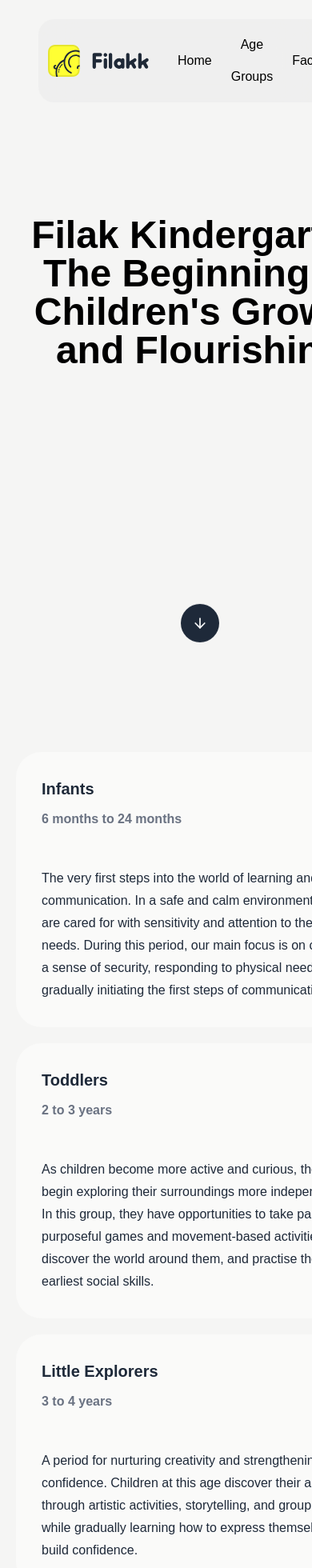
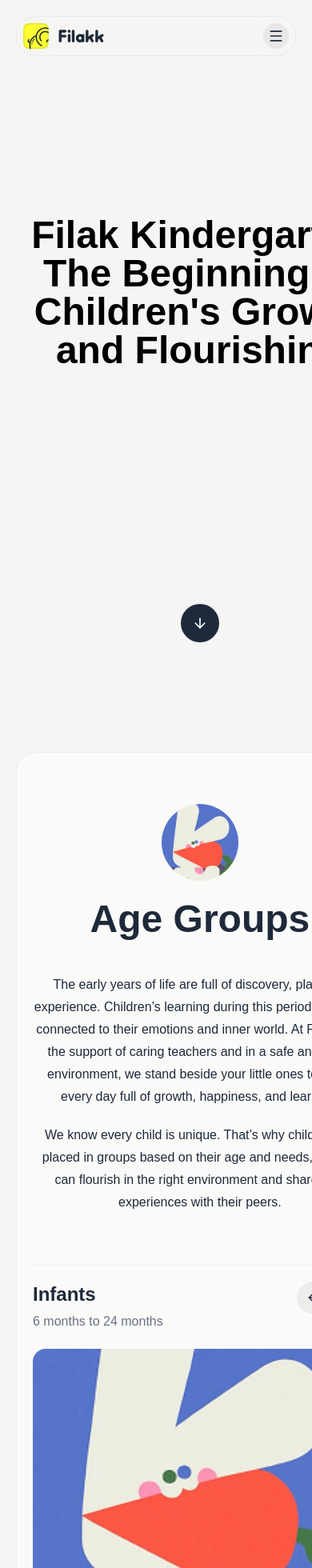
Before and after one commit to alireza-hooshangi/filak, a Next.js app: page /en in a window 390 px wide. Shown: the top 1960 px of the page at 80% size. Built offline with nearby package versions, Linux system fonts and the light colour scheme; a web font is replaced by a local one.

Commit message:
updated age groups and added mobile menu

```diff
--- a/app/globals.css
+++ b/app/globals.css
@@ -10,10 +10,12 @@
 	--fg-subtle: var(--color-gray-500);
 
 	/* Border */
-	--border: rgb(0 0 0 / 5%);
+	--border: rgb(0 0 0 / 10%);
+	--border-subtle: rgb(0 0 0 / 5%);
 
 	/* Brand */
-	--brand: var(--color-violet-500);
+	--brand-primary: #ffff33;
+	--brand-secondary: var(--color-violet-500);
 
 	/* Special */
 	--nav: rgb(235 235 235 / 60%);
@@ -27,10 +29,10 @@
 	--color-fg-subtle: var(--fg-subtle);
 
 	--color-border: var(--border);
+	--color-border-subtle: var(--border-subtle);
 
-	--color-primary: var(--primary);
-	--color-secondary: var(--secondary);
-	--color-tertiary: var(--tertiary);
+	--color-brand-primary: var(--brand-primary);
+	--color-brand-secondary: var(--brand-secondary);
 
 	--color-nav: var(--nav);
 }
@@ -39,6 +41,11 @@
 @utility text-heading-sm {
 	font-size: 24px;
 	line-height: 32px;
+}
+
+@utility text-heading-md {
+	font-size: 32px;
+	line-height: 1;
 }
 
 @utility text-heading-lg {
@@ -69,6 +76,11 @@
 :lang(fa) {
 	.text-heading-sm {
 		font-size: 32px;
+		line-height: 1;
+	}
+
+	.text-heading-md {
+		font-size: 40px;
 		line-height: 1;
 	}
 
--- a/components/layout/AgeGroupsContent.tsx
+++ b/components/layout/AgeGroupsContent.tsx
@@ -82,24 +82,35 @@ export default function AgeGroupsContent({
 
 	return (
 		<section id="age-groups" className="px-5 pt-24 lg:px-12 lg:pt-60">
-			<div className="mx-auto max-w-240">
+			<div className="mx-auto max-w-240 ">
 				{/* Desktop */}
-				<div className="hidden rounded-[48px] bg-bg-secondary border border-border p-12 lg:block">
-					<header>
-						<h2 className={`text-fg text-heading-lg font-strong`}>
+				<div className="hidden md:flex flex-col rounded-[48px] bg-bg-secondary border border-border-subtle px-12">
+					<header className="flex flex-col py-12 space-y-12">
+						<div className="grid grid-cols-[1fr_auto] gap-12">
+							<h2
+								className={`text-fg text-heading-lg font-strong`}
+							>
 								{content.title}
 							</h2>
-
-						<div className="mt-14 max-w-6xl space-y-7 text-body-sm font-subtle text-fg">
+							<div className="relative aspect-square overflow-hidden rounded-full h-full">
+								<Image
+									src={images[activeGroup.id]}
+									alt=""
+									fill
+									sizes="40vw"
+									className="object-cover"
+								/>
+							</div>
+						</div>
+						<div className="max-w-6xl space-y-7 text-body-md font-subtle text-fg">
 							{content.intro.map((paragraph) => (
 								<p key={paragraph}>{paragraph}</p>
 							))}
 						</div>
 					</header>
 
-					<div className="my-14 h-px bg-border" />
-
-					<div className="flex items-center justify-between gap-8">
+					<div className="flex flex-col py-12 space-y-24 border-t border-border">
+						<div className="flex items-start justify-between gap-8">
 							<div
 								role="tablist"
 								aria-label={content.title}
@@ -153,7 +164,6 @@ export default function AgeGroupsContent({
 									radius="full"
 									onClick={previousGroup}
 									aria-label={content.previous}
-								className="transition-opacity hover:opacity-70"
 								>
 									{isRtl ? (
 										<ArrowRight className="w-4 h-4" />
@@ -171,7 +181,6 @@ export default function AgeGroupsContent({
 									radius="full"
 									onClick={nextGroup}
 									aria-label={content.next}
-								className="transition-opacity hover:opacity-70"
 								>
 									{isRtl ? (
 										<ArrowLeft className="w-4 h-4" />
@@ -182,7 +191,6 @@ export default function AgeGroupsContent({
 							</div>
 						</div>
 
-					<div className="mt-24 overflow-hidden">
 						<AnimatePresence
 							initial={false}
 							mode="wait"
@@ -202,23 +210,25 @@ export default function AgeGroupsContent({
 									duration: reduceMotion ? 0 : 0.35,
 									ease: [0.22, 1, 0.36, 1],
 								}}
-								className="grid grid-cols-2 items-end gap-20"
+								className="grid grid-cols-[1fr_336px] justify-between gap-12"
 							>
-								<div>
-									<h3 className="text-2xl font-bold text-fg">
+								<div
+									className={`flex flex-col justify-between max-w-sm gap-16`}
+								>
+									<div className={`flex flex-col space-y-1`}>
+										<h3 className="text-heading-md font-strong text-fg">
 											{activeGroup.label}
 										</h3>
-
-									<p className="mt-3 font-semibold text-fg-subtle">
+										<p className="text-body-md font-subtle text-fg-subtle">
 											{activeGroup.age}
 										</p>
-
-									<p className="mt-20 max-w-xl text-lg leading-8 text-fg">
+									</div>
+									<p className="text-body-sm font-subtle text-fg">
 										{activeGroup.description}
 									</p>
 								</div>
 
-								<div className="relative aspect-square overflow-hidden rounded-3xl">
+								<div className="relative aspect-square w-full min-h-full overflow-hidden rounded-3xl">
 									<Image
 										src={images[activeGroup.id]}
 										alt=""
@@ -233,25 +243,116 @@ export default function AgeGroupsContent({
 				</div>
 
 				{/* Mobile */}
-				<div className="space-y-5 lg:hidden">
-					{content.groups.map((group) => (
-						<article
-							key={group.id}
-							className="rounded-4xl bg-bg-secondary p-8"
+				<div className="flex flex-col justify-center rounded-3xl bg-bg-secondary border border-border-subtle px-5 md:hidden">
+					<header className="flex flex-col max-w-xl mx-auto w-full justify-center py-16 space-y-10">
+						<div className="flex flex-col items-center space-y-5">
+							<div className="relative aspect-square overflow-hidden rounded-full w-full max-w-24">
+								<Image
+									src={images[activeGroup.id]}
+									alt=""
+									fill
+									sizes="40vw"
+									className="object-cover"
+								/>
+							</div>
+							<h2
+								className={`text-fg text-heading-lg md:text-heading-lg font-strong`}
 							>
-							<h3 className="text-xl font-bold text-fg">
-								{group.label}
+								{content.title}
+							</h2>
+						</div>
+						<div className="max-w-6xl flex flex-col justify-center text-center space-y-5 text-body-sm font-subtle text-fg">
+							{content.intro.map((paragraph) => (
+								<p key={paragraph}>{paragraph}</p>
+							))}
+						</div>
+					</header>
+
+					<div className="flex flex-col py-5 space-y-5 border-t border-border-subtle overflow-hidden">
+						<div className="flex items-start justify-between gap-8">
+							<div className={`flex flex-col space-y-1`}>
+								<h3 className="text-heading-sm font-strong text-fg">
+									{activeGroup.label}
 								</h3>
+								<p className="text-body-sm font-subtle text-fg-subtle">
+									{activeGroup.age}
+								</p>
+							</div>
+							<div className="flex shrink-0 gap-2">
+								<Button
+									lang={lang}
+									iconOnly
+									variant="subtle"
+									color="secondary"
+									size="md"
+									radius="full"
+									onClick={previousGroup}
+									aria-label={content.previous}
+								>
+									{isRtl ? (
+										<ArrowRight className="w-4 h-4" />
+									) : (
+										<ArrowLeft className="w-4 h-4" />
+									)}
+								</Button>
 
-							<p className="mt-3 font-semibold text-fg-subtle">
-								{group.age}
+								<Button
+									lang={lang}
+									iconOnly
+									variant="subtle"
+									color="secondary"
+									size="md"
+									radius="full"
+									onClick={nextGroup}
+									aria-label={content.next}
+								>
+									{isRtl ? (
+										<ArrowLeft className="w-4 h-4" />
+									) : (
+										<ArrowRight className="w-4 h-4" />
+									)}
+								</Button>
+							</div>
+						</div>
+
+						<AnimatePresence
+							initial={false}
+							mode="wait"
+							custom={visualDirection}
+						>
+							<motion.article
+								key={activeGroup.id}
+								id={`age-panel-${activeGroup.id}`}
+								role="tabpanel"
+								aria-labelledby={`age-tab-${activeGroup.id}`}
+								custom={visualDirection}
+								variants={panelVariants}
+								initial="enter"
+								animate="center"
+								exit="exit"
+								transition={{
+									duration: reduceMotion ? 0 : 0.35,
+									ease: [0.22, 1, 0.36, 1],
+								}}
+								className="flex flex-col space-y-5"
+							>
+								<div className="relative aspect-4/3 w-full min-h-full overflow-hidden rounded-2xl">
+									<Image
+										src={images[activeGroup.id]}
+										alt=""
+										fill
+										sizes="40vw"
+										className="object-cover"
+									/>
+								</div>
+								<div className={`flex`}>
+									<p className="text-body-sm font-subtle text-fg">
+										{activeGroup.description}
 									</p>
-
-							<p className="mt-12 leading-7 text-fg">
-								{group.description}
-							</p>
-						</article>
-					))}
+								</div>
+							</motion.article>
+						</AnimatePresence>
+					</div>
 				</div>
 			</div>
 		</section>
--- a/components/layout/Header.tsx
+++ b/components/layout/Header.tsx
@@ -2,6 +2,7 @@ import Link from "next/link";
 
 import LanguageSwitcher from "@/components/ui/LanguageSwitcher";
 import Logo from "@/components/branding/Logo";
+import MobileHeaderMenu from "@/components/layout/MobileHeaderMenu";
 import { getDictionary, type Locale } from "@/lib/i18n";
 import Button from "../ui/Button";
 
@@ -12,7 +13,7 @@ type HeaderProps = {
 const navigationItems = [
 	{
 		key: "home",
-		path: "",
+		path: "/",
 	},
 	{
 		key: "ageGroups",
@@ -20,23 +21,23 @@ const navigationItems = [
 	},
 	{
 		key: "facilities",
-		path: "/facilities",
+		path: "#facilities",
 	},
 	{
 		key: "about",
-		path: "/about",
+		path: "#about",
 	},
 	{
 		key: "gallery",
-		path: "/gallery",
+		path: "#gallery",
 	},
 	{
 		key: "enroll",
-		path: "/enroll",
+		path: "#enroll",
 	},
 	{
 		key: "contact",
-		path: "/contact",
+		path: "#contact",
 	},
 ] as const;
 
@@ -44,28 +45,37 @@ export default function Header({ lang }: HeaderProps) {
 	const dictionary = getDictionary(lang);
 
 	return (
-		<header
-			dir="ltr"
-			className="fixed grid inset-x-0 top-0 z-50 py-6 px-12"
-		>
-			<div className="mx-auto w-full grid max-w-240 bg-nav p-3 rounded-[20px] grid-cols-[auto_1fr_auto] backdrop-blur-xl">
+		<header dir="ltr" className="fixed inset-x-0 top-0 z-50">
+			<MobileHeaderMenu
+				lang={lang}
+				homeLabel={dictionary.navigation.home}
+				dashboardLabel={dictionary.navigation.dashboard}
+				navigationItems={navigationItems.map((item) => ({
+					key: item.key,
+					href: `/${lang}${item.path}`,
+					label: dictionary.navigation[item.key],
+				}))}
+			/>
+
+			<div className="hidden px-12 py-6 lg:block">
+				<div className="mx-auto grid w-full max-w-240 grid-cols-[auto_1fr_auto] rounded-[20px] bg-nav p-3 backdrop-blur-xl">
 					<Link
 						href={`/${lang}`}
 						aria-label={dictionary.navigation.home}
-					className="transition-opacity hover:opacity-80 flex items-center justify-center"
+						className="flex items-center justify-center transition-opacity hover:opacity-80"
 					>
 						<Logo lang={lang} className="h-10 w-auto" />
 					</Link>
 					<nav aria-label="Primary navigation">
 						<ul
 							dir={lang === "fa" ? "rtl" : "ltr"}
-						className="flex items-center gap-6 justify-between px-9"
+							className="flex items-center justify-between gap-6 px-9"
 						>
 							{navigationItems.map((item) => (
 								<li key={item.key}>
 									<Link
 										href={`/${lang}${item.path}`}
-									className={`transition-opacity flex leading-10 text-center hover:opacity-60 text-foreground ${lang === "fa" ? "font-bold text-xl" : "font-medium text-base"}`}
+										className={`flex text-center leading-10 text-foreground transition-opacity hover:opacity-60 ${lang === "fa" ? "text-xl font-bold" : "text-base font-medium"}`}
 									>
 										{dictionary.navigation[item.key]}
 									</Link>
@@ -85,6 +95,7 @@ export default function Header({ lang }: HeaderProps) {
 						</Button>
 					</div>
 				</div>
+			</div>
 		</header>
 	);
 }
--- /dev/null
+++ b/components/layout/MobileHeaderMenu.tsx
@@ -0,0 +1,210 @@
+"use client";
+
+import { useEffect, useState } from "react";
+import Link from "next/link";
+import { AnimatePresence, motion, useReducedMotion } from "motion/react";
+import { ArrowLeft, ArrowRight, MenuIcon, XIcon } from "lucide-react";
+
+import Logo from "@/components/branding/Logo";
+import Button from "@/components/ui/Button";
+import LanguageSwitcher from "@/components/ui/LanguageSwitcher";
+import type { Locale } from "@/lib/i18n";
+
+type NavigationItem = {
+	key: string;
+	href: string;
+	label: string;
+};
+
+type MobileHeaderMenuProps = {
+	lang: Locale;
+	homeLabel: string;
+	dashboardLabel: string;
+	navigationItems: NavigationItem[];
+};
+
+export default function MobileHeaderMenu({
+	lang,
+	homeLabel,
+	dashboardLabel,
+	navigationItems,
+}: MobileHeaderMenuProps) {
+	const [isOpen, setIsOpen] = useState(false);
+	const reduceMotion = useReducedMotion();
+
+	useEffect(() => {
+		if (!isOpen) return;
+
+		const previousOverflow = document.body.style.overflow;
+		document.body.style.overflow = "hidden";
+
+		const closeOnEscape = (event: KeyboardEvent) => {
+			if (event.key === "Escape") setIsOpen(false);
+		};
+
+		window.addEventListener("keydown", closeOnEscape);
+
+		return () => {
+			document.body.style.overflow = previousOverflow;
+			window.removeEventListener("keydown", closeOnEscape);
+		};
+	}, [isOpen]);
+
+	return (
+		<div className="p-5 lg:hidden">
+			<div className="flex w-full items-center justify-between rounded-full border border-border-subtle p-2 backdrop-blur-xl">
+				<Link
+					href={`/${lang}`}
+					aria-label={homeLabel}
+					className="flex transition-opacity hover:opacity-80"
+				>
+					<Logo lang={lang} className="h-8 w-auto" />
+				</Link>
+				<Button
+					lang={lang}
+					size="sm"
+					color="secondary"
+					variant="subtle"
+					iconOnly
+					radius="full"
+					type="button"
+					onClick={() => setIsOpen(true)}
+					aria-label="Open navigation menu"
+					aria-expanded={isOpen}
+					aria-controls="mobile-navigation"
+				>
+					<MenuIcon className="h-5 w-5" />
+				</Button>
+			</div>
+
+			<AnimatePresence>
+				{isOpen && (
+					<motion.div
+						id="mobile-navigation"
+						role="dialog"
+						aria-modal="true"
+						aria-label="Mobile navigation"
+						initial={
+							reduceMotion
+								? { opacity: 0 }
+								: {
+										clipPath:
+											"circle(0 at calc(100% - 40px) 40px)",
+									}
+						}
+						animate={
+							reduceMotion
+								? { opacity: 1 }
+								: {
+										clipPath:
+											"circle(150vmax at calc(100% - 40px) 40px)",
+									}
+						}
+						exit={
+							reduceMotion
+								? { opacity: 0 }
+								: {
+										clipPath:
+											"circle(0 at calc(100% - 40px) 40px)",
+									}
+						}
+						transition={{
+							duration: reduceMotion ? 0.15 : 0.55,
+							ease: [0.76, 0, 0.24, 1],
+						}}
+						className="fixed inset-0 z-10 grid min-h-dvh"
+					>
+						<div className="grid grid-rows-[auto_1fr_auto] items-start bg-violet-300 p-7">
+							<div className="flex items-center justify-between">
+								<Link
+									href={`/${lang}`}
+									aria-label={homeLabel}
+									onClick={() => setIsOpen(false)}
+									className="flex"
+								>
+									<Logo lang={lang} className="h-8 w-auto" />
+								</Link>
+								<Button
+									lang={lang}
+									size="sm"
+									color="secondary"
+									iconOnly
+									radius="full"
+									type="button"
+									onClick={() => setIsOpen(false)}
+									aria-label="Close navigation menu"
+									autoFocus
+								>
+									<XIcon className="h-5 w-5" />
+								</Button>
+							</div>
+
+							<nav
+								aria-label="Primary navigation"
+								dir={lang === "fa" ? "rtl" : "ltr"}
+								className="flex flex-col justify-center h-full"
+							>
+								<ul className="grid grid-cols-1 divide-border-subtle divide-y">
+									{navigationItems.map((item, index) => (
+										<motion.li
+											key={item.key}
+											initial={{
+												opacity: 0,
+												y: reduceMotion ? 0 : 20,
+											}}
+											animate={{ opacity: 1, y: 0 }}
+											transition={{
+												delay: reduceMotion
+													? 0
+													: 0.18 + index * 0.04,
+											}}
+										>
+											<Link
+												href={item.href}
+												onClick={() => setIsOpen(false)}
+												className="grid w-full grid-cols-[1fr_auto] items-center py-4 text-heading-md font-strong text-fg transition-opacity hover:opacity-60"
+											>
+												{item.label}
+												{lang === "fa" ? (
+													<ArrowLeft
+														aria-hidden="true"
+														className="h-8 w-8"
+													/>
+												) : (
+													<ArrowRight
+														aria-hidden="true"
+														className="h-8 w-8"
+													/>
+												)}
+											</Link>
+										</motion.li>
+									))}
+								</ul>
+							</nav>
+
+							<motion.div
+								initial={{
+									opacity: 0,
+									y: reduceMotion ? 0 : 16,
+								}}
+								animate={{ opacity: 1, y: 0 }}
+								transition={{ delay: reduceMotion ? 0 : 0.35 }}
+								className="flex items-center justify-between gap-3 pb-[max(0px,env(safe-area-inset-bottom))]"
+							>
+								<LanguageSwitcher lang={lang} />
+								<Button
+									lang={lang}
+									size="md"
+									href="/studio"
+									className=""
+								>
+									{dashboardLabel}
+								</Button>
+							</motion.div>
+						</div>
+					</motion.div>
+				)}
+			</AnimatePresence>
+		</div>
+	);
+}
--- a/components/ui/Button.tsx
+++ b/components/ui/Button.tsx
@@ -102,7 +102,7 @@ const variantStyles: Record<ButtonVariant, Record<ButtonColor, string>> = {
 		primary:
 			"bg-violet-500/10 text-violet-500 hover:bg-violet-500/20 focus-visible:ring-violet-500",
 		secondary:
-			"bg-gray-800/10 text-gray-800 hover:bg-gray-800/20 focus-visible:ring-gray-800",
+			"bg-black/5 text-gray-800 hover:bg-gray-800 hover:text-white focus-visible:ring-gray-800 transition-all",
 		tertiary:
 			"bg-white/50 text-gray-800 hover:bg-white/70 focus-visible:ring-gray-300",
 	},
```
Lines whose indentation alone changed are shown as unchanged.
